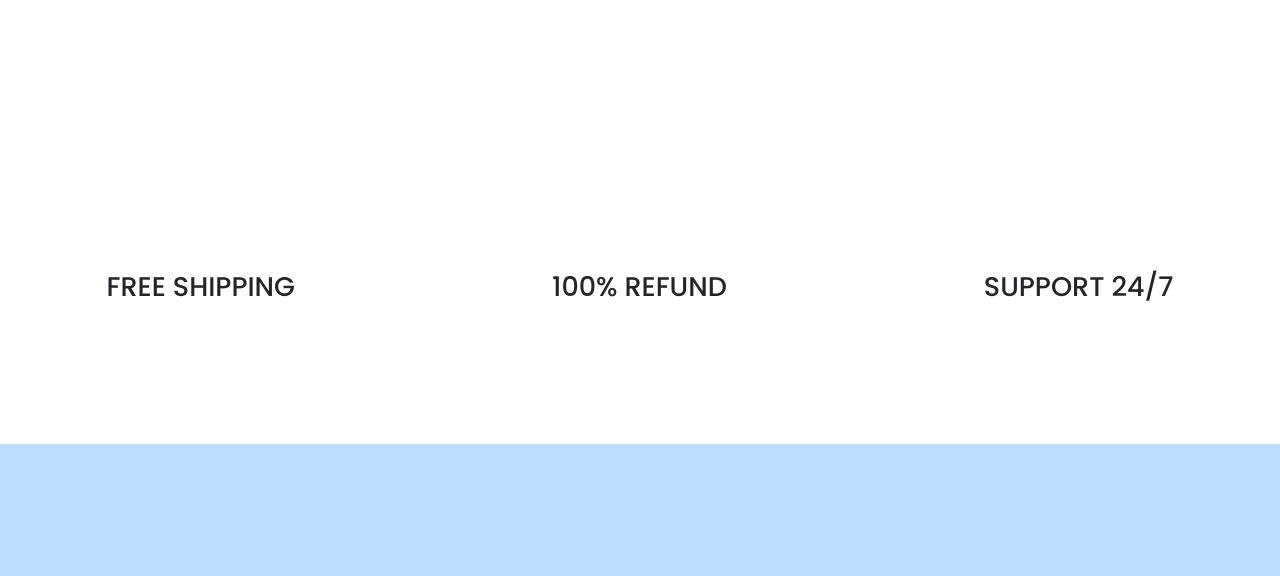
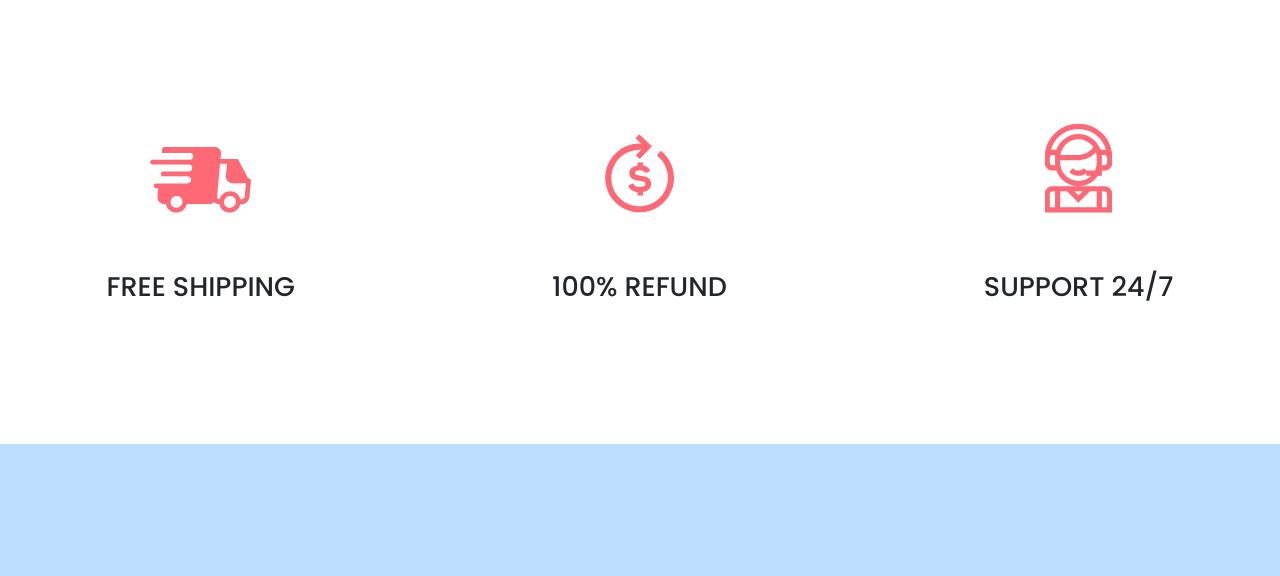
Before and after one commit to developerdamirbek/exam_m4, a plain HTML site: page index.html in a window 1280 px wide. Shown: the part 980-1556 px from the top of the page. Drawn offline with nearby package versions, Linux system fonts and the light colour scheme; files that its build step writes are made by us from their sources; no server answers; files whose address does not match are found by name.

Commit message:
Update _services.scss

```diff
--- a/scss/block/_services.scss
+++ b/scss/block/_services.scss
@@ -23,7 +23,7 @@
     width: 69px;
     height: 79px;
     display: inline-block;
-    background-image: url(.../img/service2.svg);
+    background-image: url(../img/service2.svg);
     background-repeat: no-repeat;
     background-position: center;
 }
@@ -33,7 +33,7 @@
     width: 67px;
     height: 89px;
     display: inline-block;
-    background-image: url(.../img/service3.svg);
+    background-image: url(../img/service3.svg);
     background-repeat: no-repeat;
     background-position: center;
 }
@@ -43,7 +43,7 @@
     width: 101px;
     height: 66px;
     display: inline-block;
-    background-image: url(.../img/service1.svg);
+    background-image: url(../img/service1.svg);
     background-repeat: no-repeat;
     background-position: center;
 }
```
